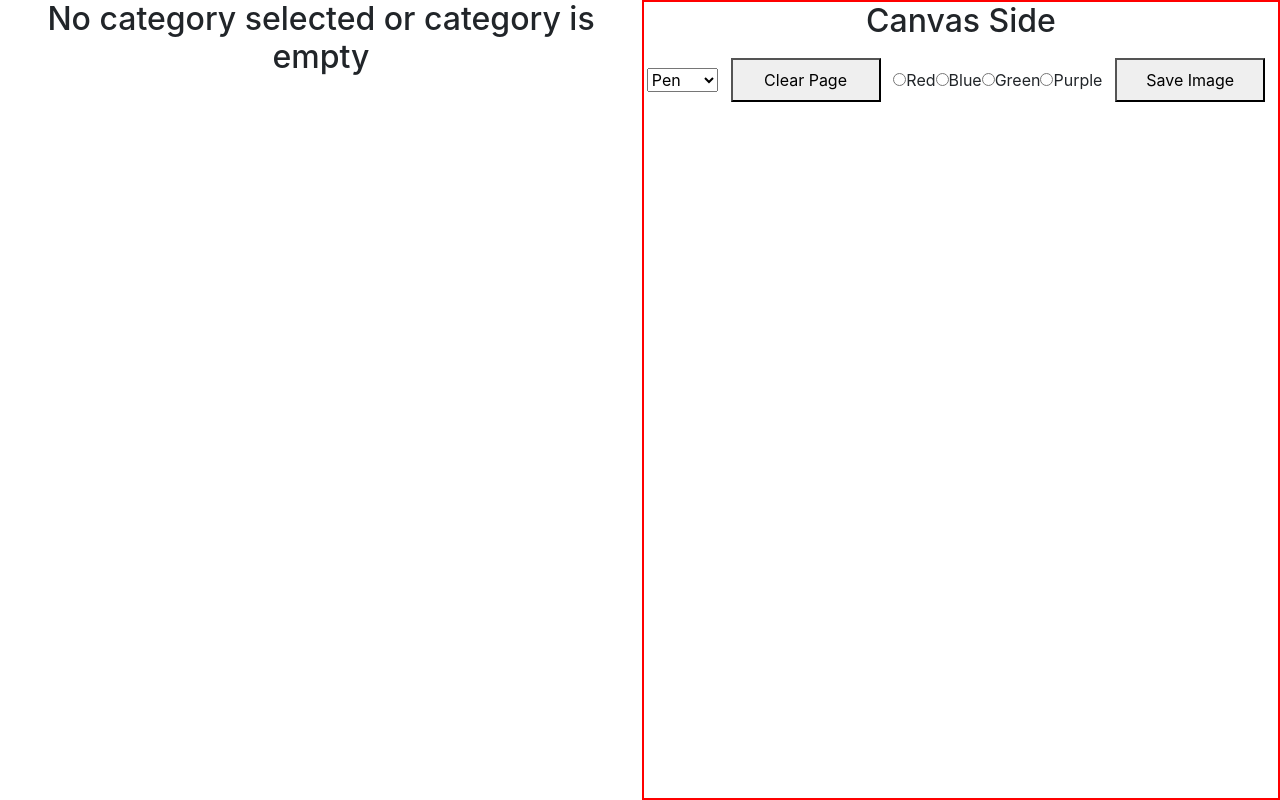
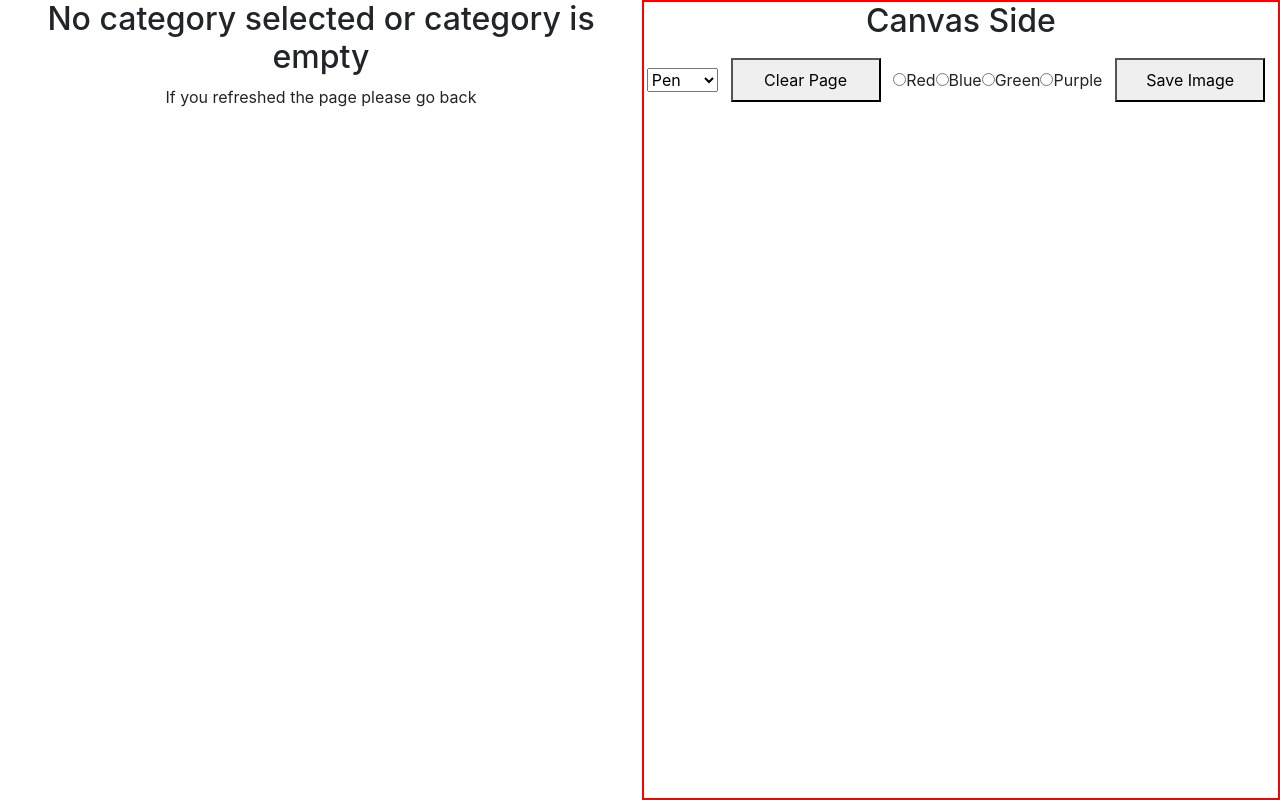
Before and after one commit to paulg44/drawing_game, a React (Create React App) app in the folder client/: page /game in a window 1280 px wide. Built offline with nearby package versions, Linux system fonts and the light colour scheme.

Commit message:
add a re-spin btn: in short sets randomItem back to null, which triggers the useEffect and gives us a new shape

```diff
--- a/client/src/Components/Display.js
+++ b/client/src/Components/Display.js
@@ -16,10 +16,20 @@ function Display() {
   }, [category, randomItem]);
 
   if (!category || category.length === 0) {
-    return <h2>No category selected or category is empty</h2>;
+    return (
+      <div>
+        <h2>No category selected or category is empty</h2>
+        <p>If you refreshed the page please go back</p>
+      </div>
+    );
   }
+
+  const handleRespin = () => {
+    setRandomItem(null);
+  };
   return (
     <div className="pictureDisplayContainer">
+      <button onClick={handleRespin}>Re-spin</button>
       {randomItem && (
         <>
           <h2>{randomItem.name}</h2>
```
